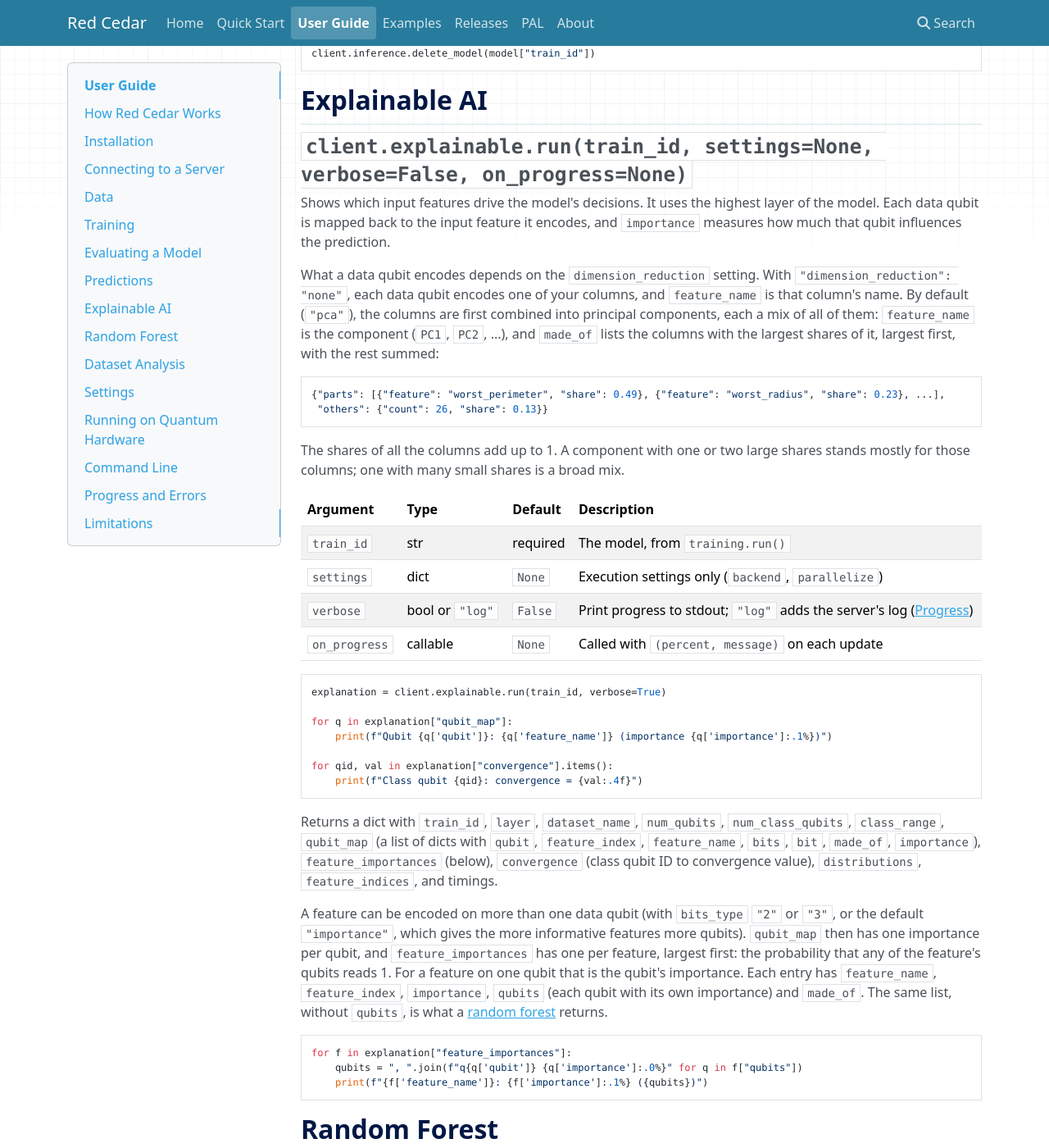
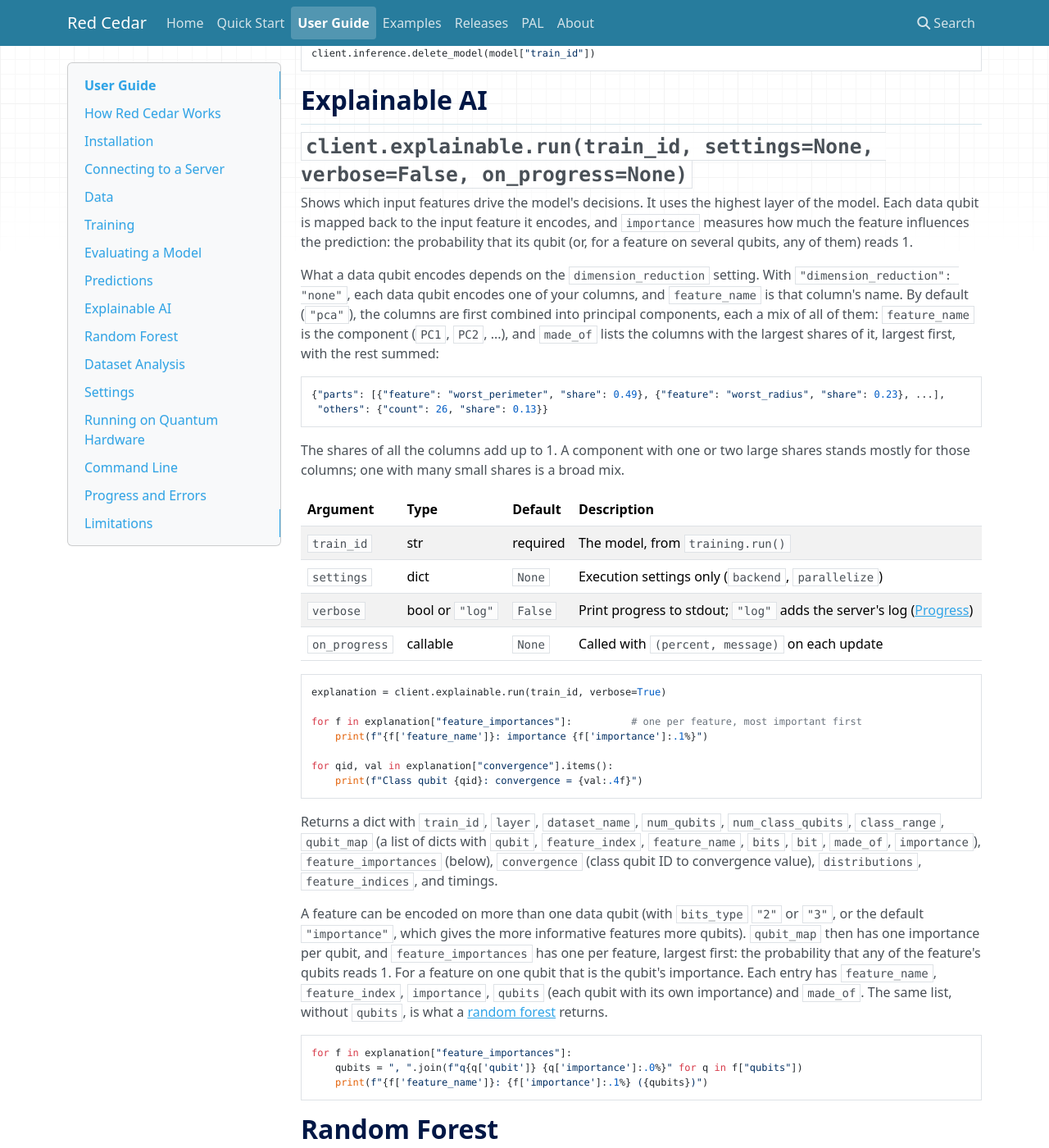
Before and after one commit to coherent-computing/redcedar, an MkDocs documentation site: the page built from doc/docs/user_guide.md, in a window 1280 px wide and 1400 px high, scrolled down 9933 px. Shown: the whole window at 82% size. Built offline with MkDocs 1.6.1, drawn with Linux system fonts in a browser that asks for light colours; nearby versions of some CDN libraries.

Commit message:
Docs, README and explainable.run docstring: read feature_importances (one per feature)
Co-Authored-By: Claude Opus 5.5 <noreply@anthropic.com>

````diff
--- a/doc/docs/user_guide.md
+++ b/doc/docs/user_guide.md
@@ -448,8 +448,8 @@ client.inference.delete_model(model["train_id"])
 ### `client.explainable.run(train_id, settings=None, verbose=False, on_progress=None)`
 
 Shows which input features drive the model's decisions. It uses the highest layer of the model. Each data qubit
-is mapped back to the input feature it encodes, and `importance` measures how much that qubit influences the
-prediction.
+is mapped back to the input feature it encodes, and `importance` measures how much the feature influences the
+prediction: the probability that its qubit (or, for a feature on several qubits, any of them) reads 1.
 
 What a data qubit encodes depends on the `dimension_reduction` setting. With `"dimension_reduction": "none"`,
 each data qubit encodes one of your columns, and `feature_name` is that column's name. By default (`"pca"`), the
@@ -475,8 +475,8 @@ columns; one with many small shares is a broad mix.
 ```python
 explanation = client.explainable.run(train_id, verbose=True)
 
-for q in explanation["qubit_map"]:
-    print(f"Qubit {q['qubit']}: {q['feature_name']} (importance {q['importance']:.1%})")
+for f in explanation["feature_importances"]:          # one per feature, most important first
+    print(f"{f['feature_name']}: importance {f['importance']:.1%}")
 
 for qid, val in explanation["convergence"].items():
     print(f"Class qubit {qid}: convergence = {val:.4f}")
````
Also changed, not shown: doc/docs/quick_start.md (+3 -3 lines), README.md, 1 other file.
